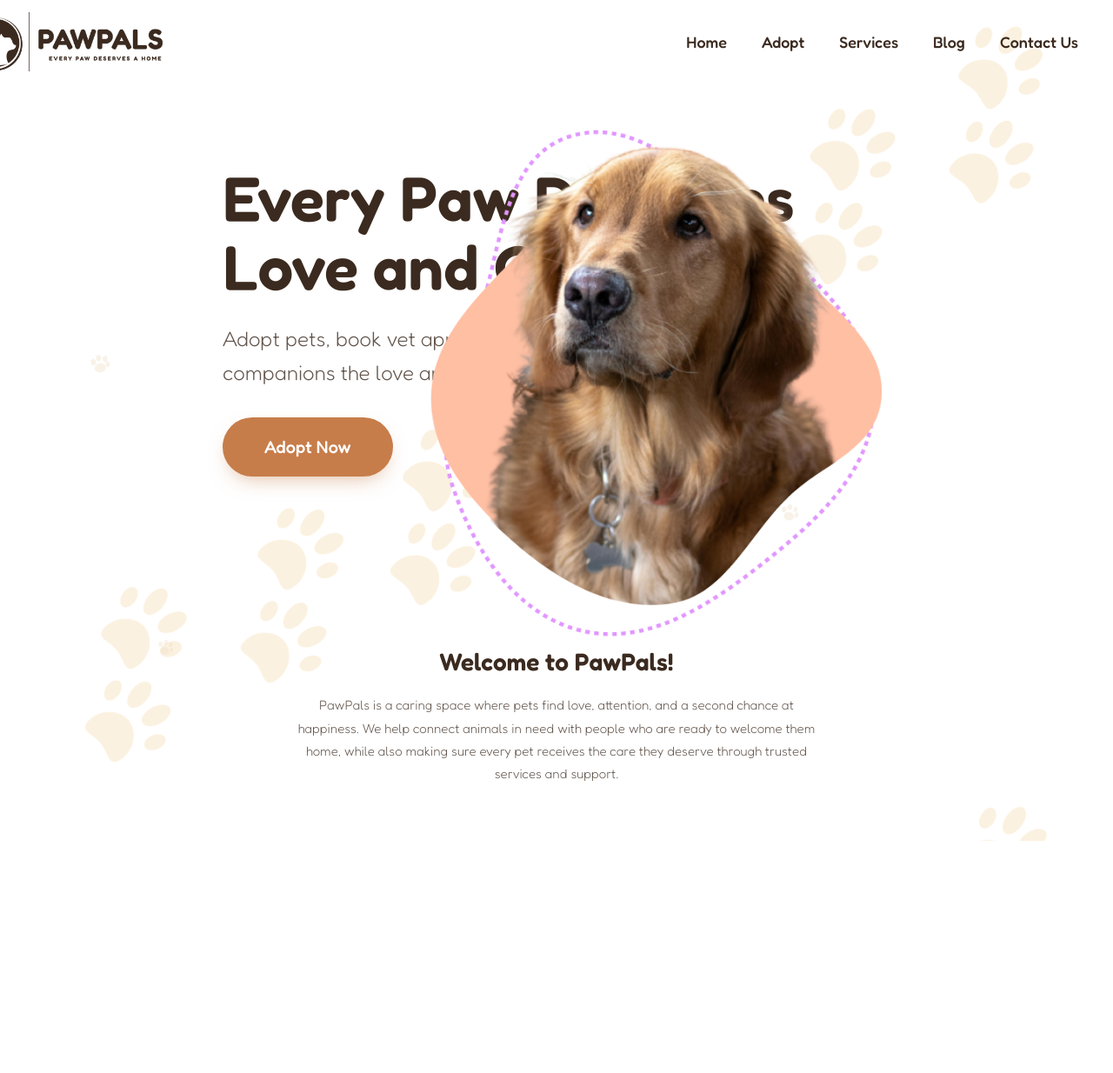
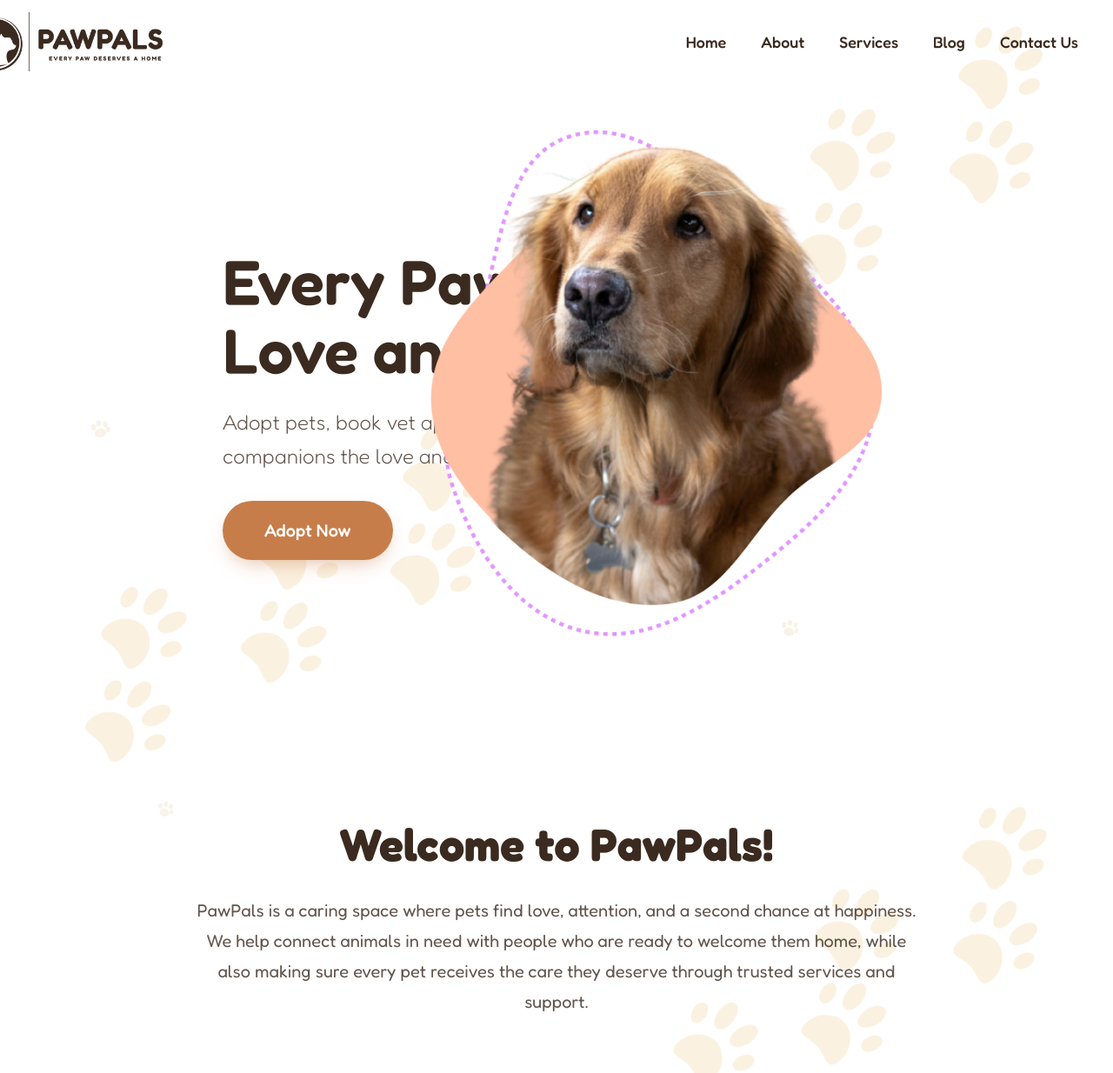
Before and after one commit to jandr003/PawPals, a Next.js app: page / in a window 1280 px wide. Shown: the whole page at 87% size. Before the commit the page ends 967 px from the top, so only its background shows below. Built offline with nearby package versions, Linux system fonts and the light colour scheme.

Commit message:
Update About Us section

```diff
--- a/app/about/page.jsx
+++ b/app/about/page.jsx
@@ -0,0 +1,11 @@
+import Navbar from "../components/Navbar";
+import AboutUs from "../components/AboutUs";
+
+export default function AboutPage() {
+  return (
+    <main>
+      <Navbar />
+      <AboutUs />
+    </main>
+  );
+}
--- /dev/null
+++ b/app/components/AboutUs.jsx
@@ -0,0 +1,41 @@
+"use client";
+
+export default function AboutUs() {
+  return (
+    <section className="relative overflow-hidden bg-white pb-0 pt-24">
+      <div className="relative mx-auto max-w-6xl px-8">
+        <h2 className="font-fredoka text-[44px] font-bold text-text sm:text-[52px]">
+          About Us
+        </h2>
+        <p className="mt-4 max-w-[520px] font-fredoka text-lg font-normal text-text/80">
+          Helping Pets Stay Happy, Healthy, and Well-Groomed
+        </p>
+        <p className="mt-6 max-w-[520px] font-fredoka text-base font-light leading-relaxed text-text/70">
+          PawPals started with a simple belief: every pet deserves a loving home
+          and every pet owner deserves a trusted partner in their care. From
+          adoption to grooming, vet visits to daily wellness, we bring together
+          everything pets and their families need in one caring space. Our team
+          works closely with local shelters and licensed vets to make sure every
+          animal we connect you with is healthy, safe, and ready to be loved.
+        </p>
+      </div>
+
+      <img
+        src="/about%20us/ABOUT-PAWPALS.png"
+        alt="Cat peeking"
+        className="absolute right-16 bottom-0 w-full max-w-[460px] object-contain"
+      />
+
+      <svg
+        viewBox="0 0 1440 120"
+        preserveAspectRatio="none"
+        className="relative block h-[100px] w-full"
+      >
+        <path
+          fill="#ffffff"
+          d="M0,60 C240,120 480,0 720,40 C960,80 1200,20 1440,60 L1440,120 L0,120 Z"
+        />
+      </svg>
+    </section>
+  );
+}
--- a/app/components/Hero.jsx
+++ b/app/components/Hero.jsx
@@ -34,7 +34,7 @@ export default function Hero() {
         ))}
       </div>
 
-      <div className="relative w-full pb-16 pt-22 pl-48 sm:pl-64">
+      <div className="relative w-full pb-16 pt-24 pl-48 sm:pl-64">
         <div className="max-w-[720px]">
           <h1 className="font-fredoka text-[56px] font-semibold leading-[1.1] text-text sm:text-[64px] lg:text-[72px]">
             Every Paw Deserves Love and Care
@@ -55,12 +55,11 @@ export default function Hero() {
         className="absolute right-56 -top-24 w-full max-w-[620px] object-contain"
       />
 
-
-      <div className="relative mx-auto mt-32 max-w-2xl px-8 text-center">
-        <h2 className="font-fredoka text-[28px] font-semibold text-text">
+      <div className="relative mx-auto mt-56 max-w-4xl px-8 text-center">
+        <h2 className="font-fredoka text-[44px] font-bold text-text sm:text-[52px]">
           Welcome to PawPals!
         </h2>
-        <p className="mt-4 font-fredoka text-[15px] font-light leading-[1.75] text-text/80">
+        <p className="mt-5 font-fredoka text-xl font-normal leading-[1.75] text-text/80">
           PawPals is a caring space where pets find love, attention, and a
           second chance at happiness. We help connect animals in need with
           people who are ready to welcome them home, while also making sure
--- a/app/components/Navbar.jsx
+++ b/app/components/Navbar.jsx
@@ -4,7 +4,7 @@ import Link from "next/link";
 import Image from "next/image";
 const NAV_LINKS = [
   { href: "/", label: "Home" },
-  { href: "/adopt", label: "Adopt" },
+  { href: "/about", label: "About" },
   { href: "/service", label: "Services" },
   { href: "/blog", label: "Blog" },
   { href: "/contact", label: "Contact Us" },
```
Also changed, not shown: public/about us/ABOUT-PAWPALS.png (added).
